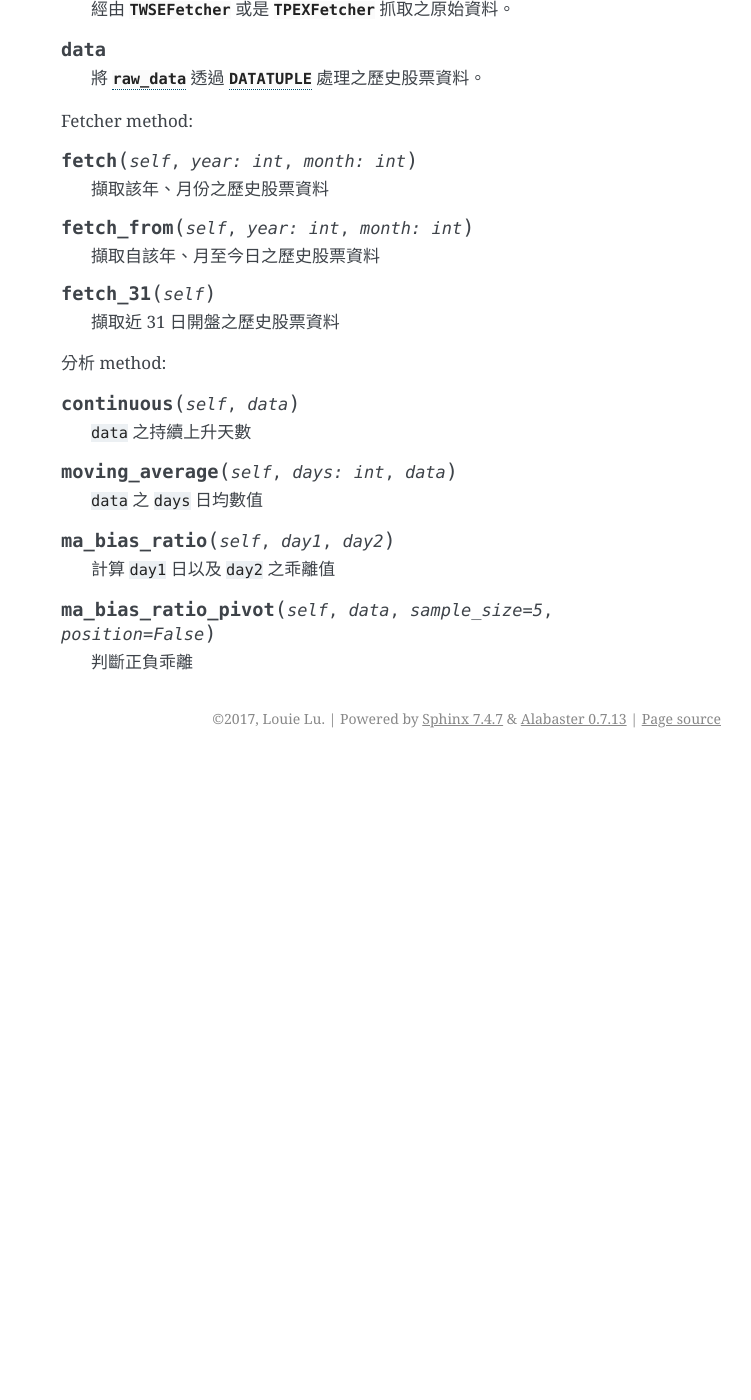
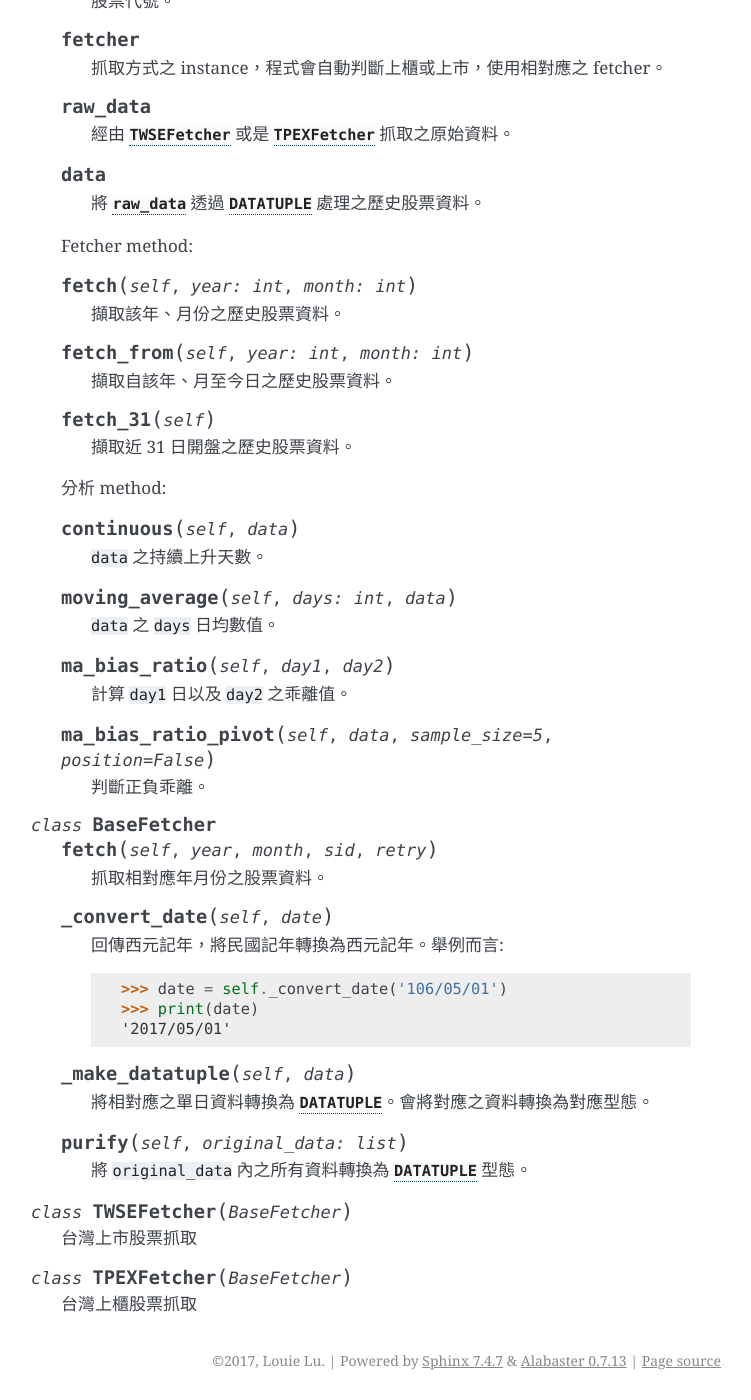
Before and after one commit to mlouielu/twstock, a Sphinx documentation site: the page built from docs/reference/stock.rst, in a window 1280 px wide and 1400 px high, scrolled down 1159 px. Shown: the whole window, without its empty margins (389-1140 px from the left). Built offline with Sphinx 7.4.7, drawn with Linux system fonts in a browser that asks for light colours; before the commit the page ends 1917 px from its top, so only the background shows below that; some of the changed text lies outside the part shown.

Commit message:
Update stock fetcher docs

```diff
--- a/docs/reference/stock.rst
+++ b/docs/reference/stock.rst
@@ -1,5 +1,11 @@
 :class:`Stock` --- 股票歷史資訊
 =================================
+
+:class:`Stock` 包含三個重要的元素： :class:`DATATUPLE` 負責建立歷史股票資料之 ``namedtuple``、
+:class:`BaseFetcher` 作為 :class:`TWSEFetcher` 以及 :class:`TPEXFetcher` 之基底 class、
+:class:`Stock` 封裝整個歷史股票資訊供使用者使用，同時 :class:`Stock` 會針對上市或上櫃的股票代號
+自動給予正確的 fetcher。
+
 
 .. class:: DATATUPLE(date, capacity, turnover, open, high, low, close, change, transaction)
 
@@ -73,30 +79,63 @@
 
    .. method:: fetch(self, year: int, month: int)
 
-      擷取該年、月份之歷史股票資料
+      擷取該年、月份之歷史股票資料。
 
    .. method:: fetch_from(self, year: int, month: int)
 
-      擷取自該年、月至今日之歷史股票資料
+      擷取自該年、月至今日之歷史股票資料。
 
    .. method:: fetch_31(self)
 
-      擷取近 31 日開盤之歷史股票資料
+      擷取近 31 日開盤之歷史股票資料。
 
    分析 method:
 
    .. method:: continuous(self, data)
 
-      ``data`` 之持續上升天數
+      ``data`` 之持續上升天數。
 
    .. method:: moving_average(self, days: int, data)
 
-      ``data`` 之 ``days`` 日均數值
+      ``data`` 之 ``days`` 日均數值。
 
    .. method:: ma_bias_ratio(self, day1, day2)
 
-      計算 ``day1`` 日以及 ``day2`` 之乖離值
+      計算 ``day1`` 日以及 ``day2`` 之乖離值。
 
    .. method:: ma_bias_ratio_pivot(self, data, sample_size=5, position=False)
 
-      判斷正負乖離
+      判斷正負乖離。
+
+
+.. class:: BaseFetcher
+
+   .. method:: fetch(self, year, month, sid, retry)
+
+      抓取相對應年月份之股票資料。
+
+   .. method:: _convert_date(self, date)
+
+      回傳西元記年，將民國記年轉換為西元記年。舉例而言::
+
+         >>> date = self._convert_date('106/05/01')
+         >>> print(date)
+         '2017/05/01'
+
+   .. method:: _make_datatuple(self, data)
+
+      將相對應之單日資料轉換為 :class:`DATATUPLE`。會將對應之資料轉換為對應型態。
+
+   .. method:: purify(self, original_data: list)
+
+      將 ``original_data`` 內之所有資料轉換為 :class:`DATATUPLE` 型態。
+
+
+.. class:: TWSEFetcher(BaseFetcher)
+
+   台灣上市股票抓取
+
+
+.. class:: TPEXFetcher(BaseFetcher)
+
+   台灣上櫃股票抓取
```
